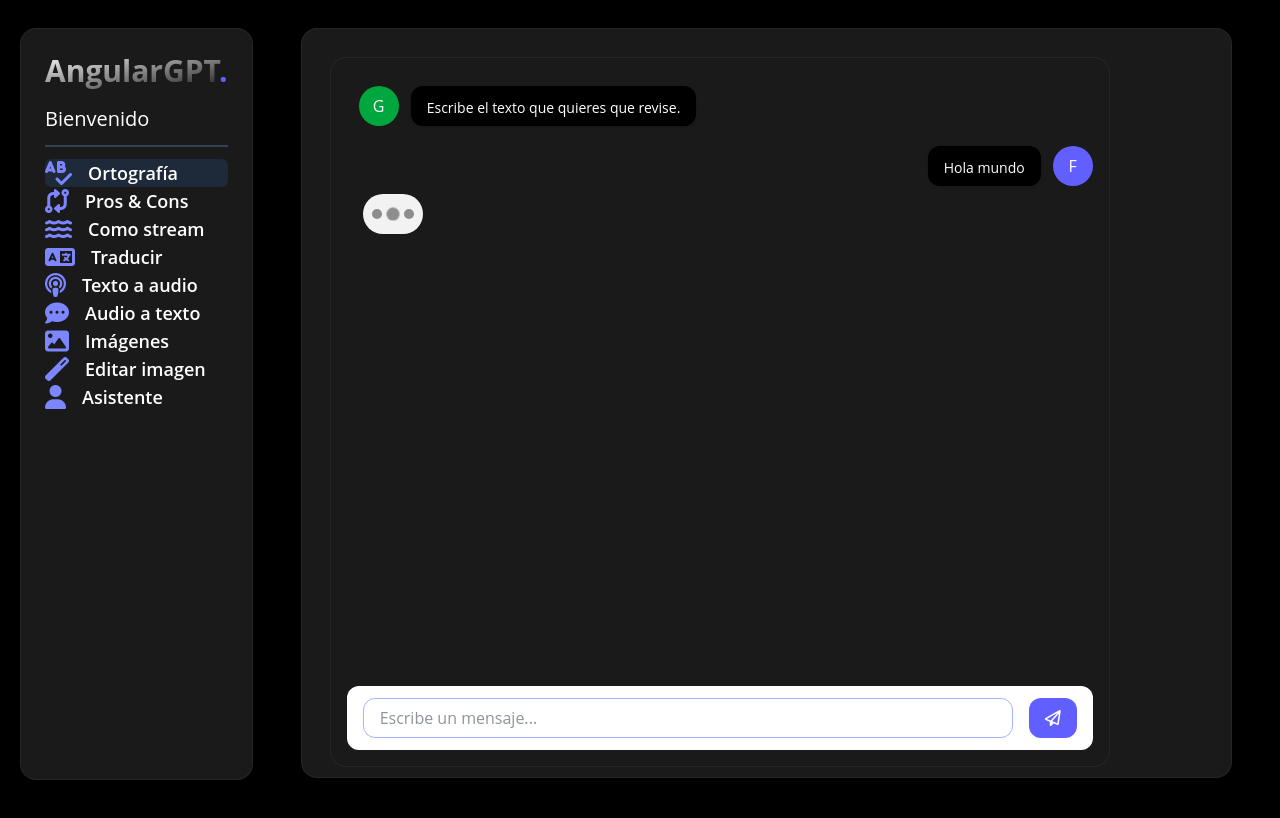
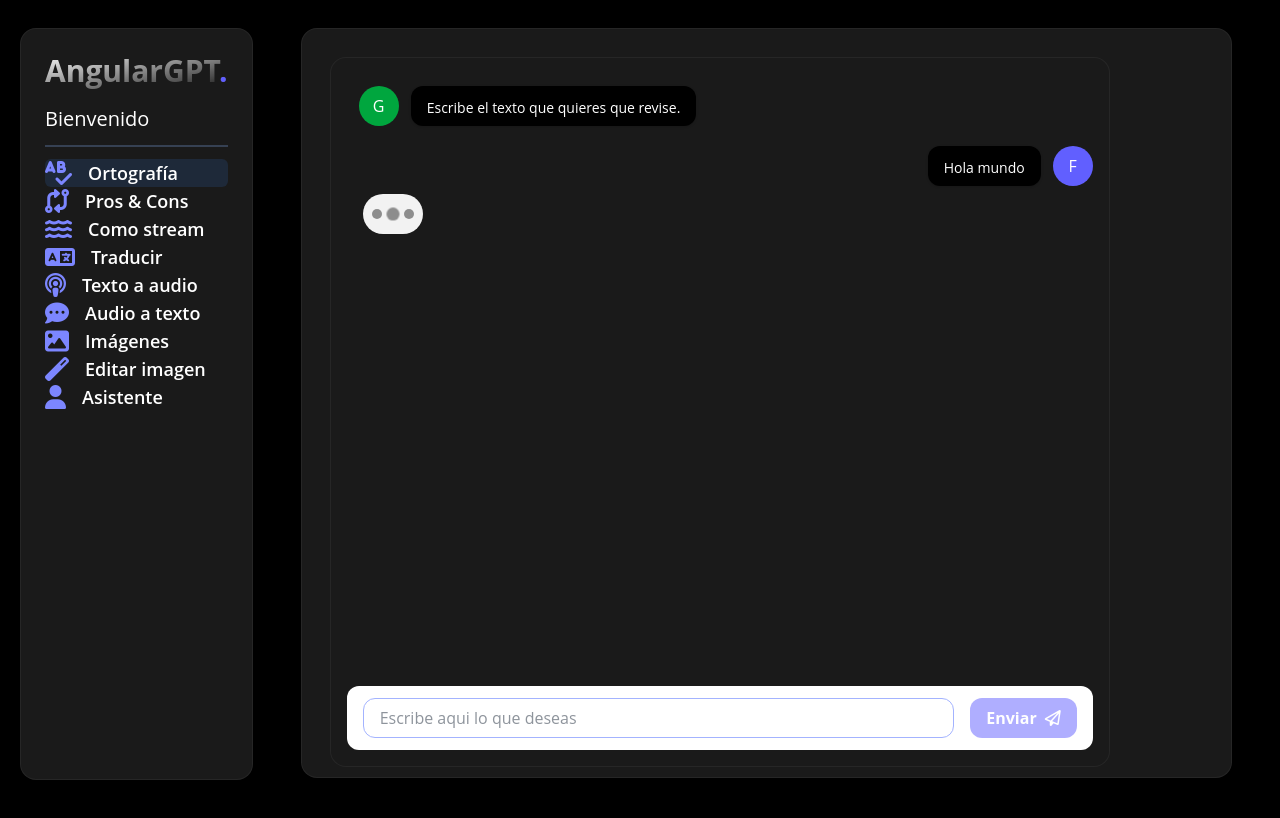
Before and after one commit to JefrisonPineda/Angular-Gpt, an Angular app: page /orthography in a window 1280 px wide. Shown: the top 818 px of the page. Built offline with nearby package versions, Linux system fonts and the light colour scheme.

Commit message:
Descripción clara de los cambios

```diff
--- a/src/app/presentation/components/text-boxes/textMessageBox/textMessageBox.html
+++ b/src/app/presentation/components/text-boxes/textMessageBox/textMessageBox.html
@@ -1,4 +1,6 @@
 <form
+    [formGroup]="form"
+    (ngSubmit)="handleSubmit()"
   class="flex flex-row items-center h-16 rounded-xl bg-white w-full px-4"
   >
 
@@ -9,12 +11,21 @@
                 type="text"
                 autofocus
                 class="flex w-full border rounded-xl text-gray-800 focus:outline-none focus:border-indigo-300 pl-4 h-10"
-                placeholder="Escribe un mensaje...">
+                [placeholder]="placeholder"
+                formControlName="prompt"
+                [autocomplete]="disableCorrections ? 'on':'off'"
+                [spellcheck]="disableCorrections ? 'on':'off'"
+            >
         </div>
     </div>
 
     <div class="ml-4">
-        <button class="btn-primary" type="submit">
+        <button
+         class="btn-primary"
+         type="submit"
+         [disabled]="form.invalid"
+        >
+            <span class="mr-2">Enviar</span>
             <i class="fa-regular fa-paper-plane"></i>
         </button>
     </div>
--- a/src/app/presentation/components/text-boxes/textMessageBox/textMessageBox.ts
+++ b/src/app/presentation/components/text-boxes/textMessageBox/textMessageBox.ts
@@ -21,5 +21,13 @@ export class TextMessageBox {
   public form = this.fb.group({
     prompt: ['', Validators.required]
   });
+  handleSubmit(){
+    if ( this.form.invalid ) return;
 
+    const { prompt } = this.form.value;
+    console.log({prompt});
+
+    this.onMessage.emit(prompt ?? '' );
+    this.form.reset();
+  }
 }
--- a/src/app/presentation/pages/orthographyPage/orthographyPage.html
+++ b/src/app/presentation/pages/orthographyPage/orthographyPage.html
@@ -20,5 +20,8 @@
     </div>
 
     <!--MessageBox-->
-    <app-text-message-box />
+    <app-text-message-box
+        placeholder="Escribe aqui lo que deseas"
+        (onMessage)="handleMessage($event)"
+    />
 </div>
--- a/src/app/presentation/pages/orthographyPage/orthographyPage.ts
+++ b/src/app/presentation/pages/orthographyPage/orthographyPage.ts
@@ -17,4 +17,11 @@ import { GptMessage, MyMessage, TextMessageBox, TypingLoader } from '@components
   templateUrl: './orthographyPage.html',
   changeDetection: ChangeDetectionStrategy.OnPush,
 })
-export default class OrthographyPage { }
+export default class OrthographyPage {
+
+
+  handleMessage( prompt:string ){
+    console.log({ prompt });
+  }
+
+ }
```
